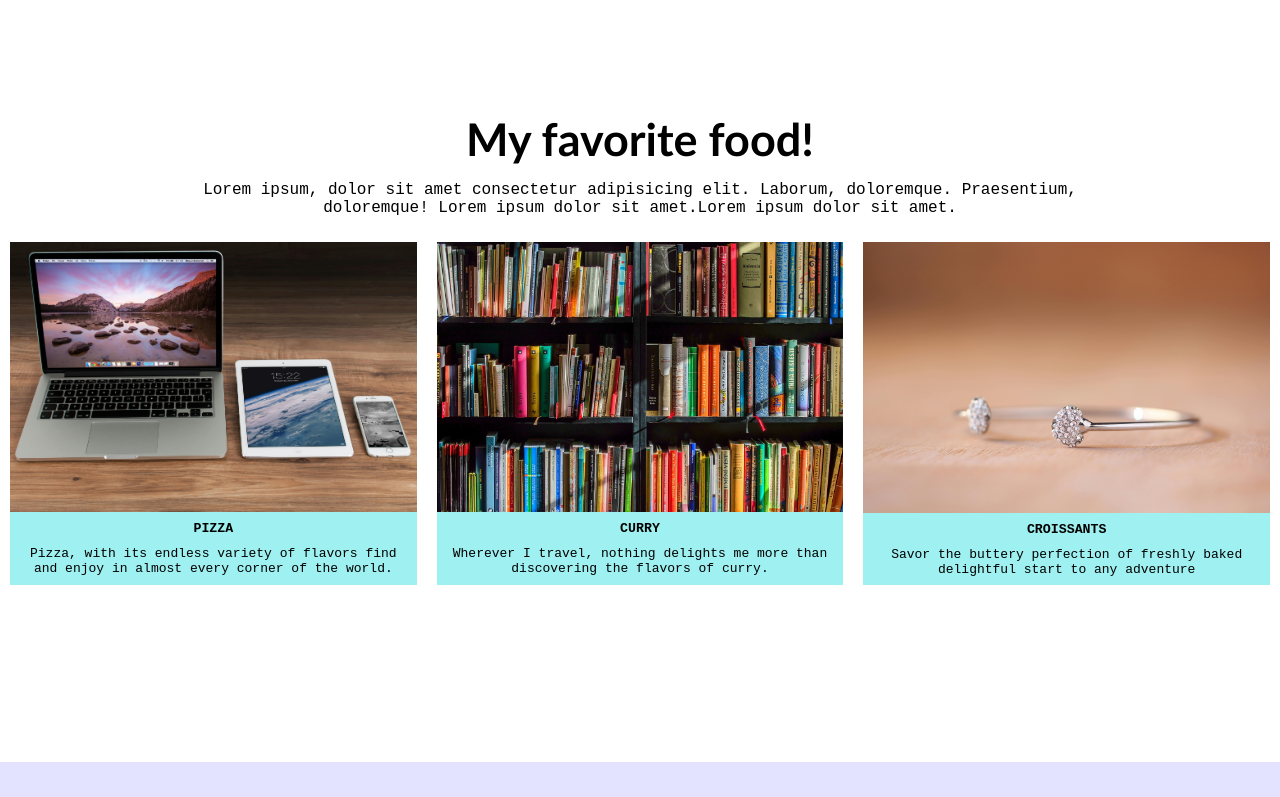
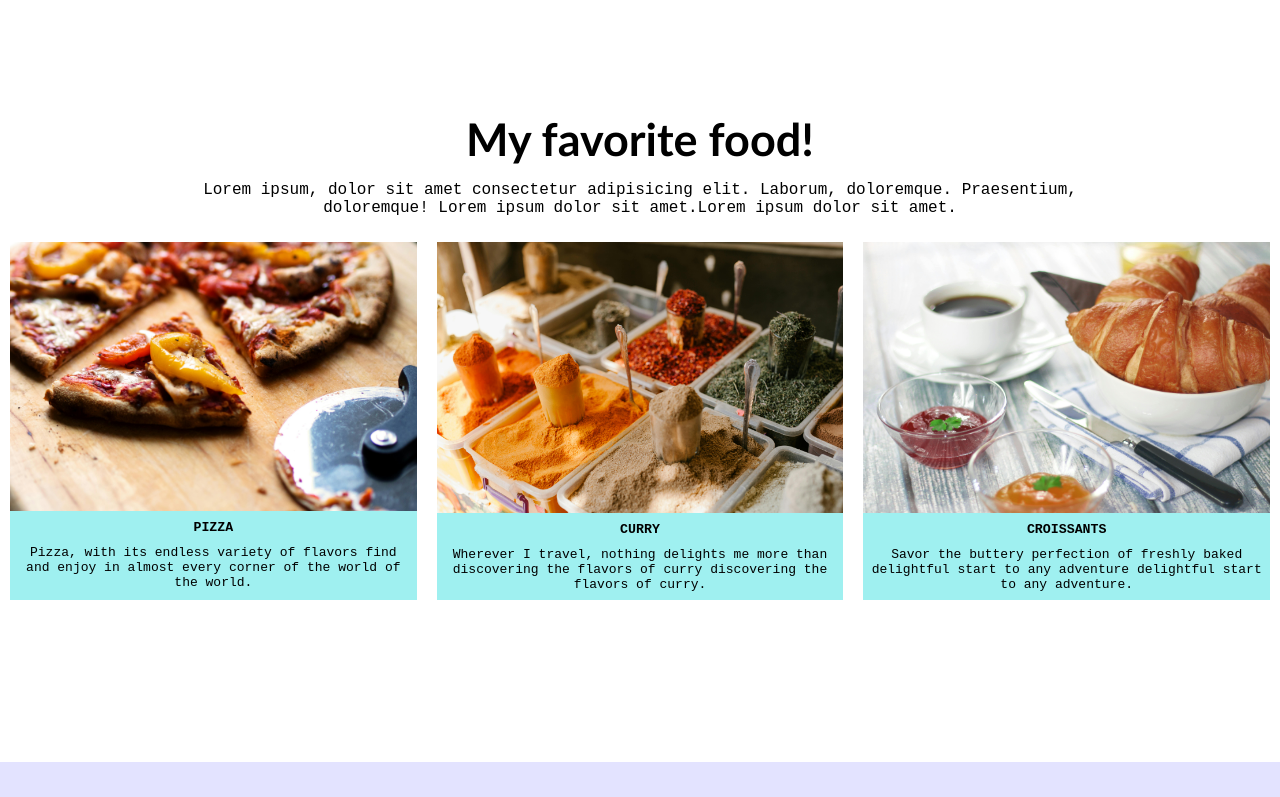
Before and after one commit to mdhasanshuvo/html-css-site, a plain HTML site: page index.html in a window 1280 px wide. Shown: the part 2319-3116 px from the top of the page. Drawn offline with Linux system fonts and the light colour scheme.

Commit message:
second commit

```diff
--- a/index.html
+++ b/index.html
@@ -28,17 +28,17 @@
             <div class="div z">
                 <img src="images/mac.jpg" alt="">
                 <h5>Apple items</h3>
-                <p>Apple items are known for their cutting-edge technology and reliability.</p>
+                <p>Apple items are known for their cutting-edge technology and reliability are known for their cutting-edge technology and reliability.</p>
             </div>
             <div class="div">
                 <img src="images/books.jpg" alt="">
                 <h5>Books</h5>
-                <p>LBooks are my constant companions, enriching my travel experiences wherever I go.</p>
+                <p>LBooks are my constant companions, enriching my travel experiences wherever I go  enriching my travel experiences wherever I go.</p>
             </div>
             <div class="div">
                 <img src="images/jwellery.jpg" alt="">
                 <h5>Jewelry</h5>
-                <p>I love finding unique jewelry pieces that capture the essence of each destination.</p>
+                <p>I love finding unique jewelry pieces that capture  the essence of each destination the essence of each destination.</p>
             </div>
         </div>
     </div>
@@ -59,19 +59,19 @@
         </div>
         <div class="image second">
             <div class="div z">
-                <img src="images/mac.jpg" alt="">
+                <img src="images/pizza.jpg" alt="">
                 <h5>Pizza</h3>
-                <p>Pizza, with its endless variety of flavors find and enjoy in almost every corner of the world.</p>
+                <p>Pizza, with its endless variety of flavors find and enjoy in almost every corner of the world of the world.</p>
             </div>
             <div class="div">
-                <img src="images/books.jpg" alt="">
+                <img src="images/curry.jpg" alt="">
                 <h5>Curry</h5>
-                <p>Wherever I travel, nothing delights me more than discovering the flavors of curry.</p>
+                <p>Wherever I travel, nothing delights me more than discovering the flavors of curry discovering the flavors of curry.</p>
             </div>
             <div class="div">
-                <img src="images/jwellery.jpg" alt="">
+                <img src="images/CROISSANTS.jpg" alt="">
                 <h5>Croissants</h5>
-                <p>Savor the buttery perfection of freshly baked delightful start to any adventure</p>
+                <p>Savor the buttery perfection of freshly baked delightful start to any adventure delightful start to any adventure.</p>
             </div>
         </div>
     </div>
```
Also changed, not shown: images/CROISSANTS.jpg (added), images/curry.jpg (added), images/pizza.jpg (added).
